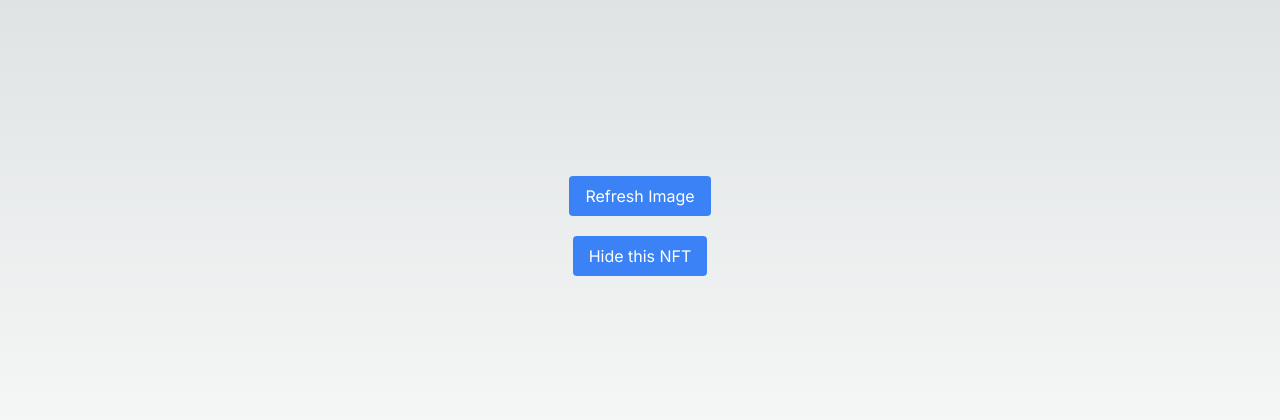
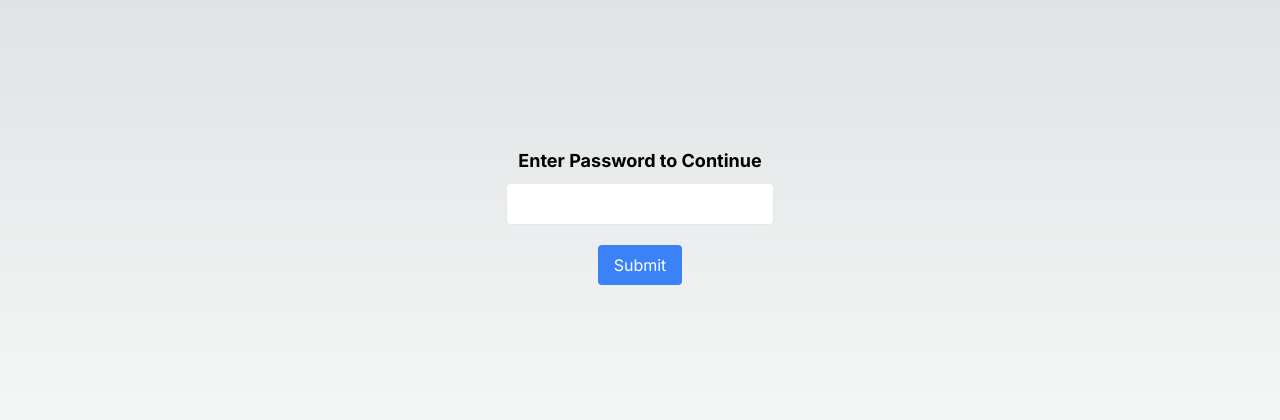
Before and after one commit to tayyabmh/nft-homeframe, a Next.js app in the folder client/nft-homeframe/: page /admin in a window 1280 px wide. Shown: the part 184-604 px from the top of the page. Built offline with nearby package versions, Linux system fonts and the light colour scheme; no server answers; the database is empty.

Commit message:
hard pass

```diff
--- a/client/nft-homeframe/src/app/admin/page.tsx
+++ b/client/nft-homeframe/src/app/admin/page.tsx
@@ -2,8 +2,9 @@
 
 import { useEffect, useState } from 'react';
 import { fetchRandomNFT, setNFTShow } from '@/utils/fetchRandomNFT';
+import Image from 'next/image';
+import crypto from 'crypto';
 
-import Image from 'next/image';
 type NFT = {
   id: number;
   imageUrl: string | null;
@@ -12,9 +13,17 @@ type NFT = {
   owner: string | null;
 };
 
+// Hard-coded SHA-256 hash of the password
+const hardcodedHash = '5d47ec79f3b591160d8d1831da812551cbcccd0c2bc771129902c1bdbce19568';
+
+const hashPassword = (password: string) => {
+  return crypto.createHash('sha256').update(password).digest('hex');
+};
 
 const Home = () => {
   const [nft, setNft] = useState<NFT | null>(null);
+  const [isAuthenticated, setIsAuthenticated] = useState(false);
+  const [passwordInput, setPasswordInput] = useState('');
 
   const loadRandomNFT = async () => {
     try {
@@ -34,34 +43,79 @@ const Home = () => {
     } catch (error) {
       console.error('Failed to hide image:', error);
     }
+  };
+
+  const handlePasswordSubmit = () => {
+    const inputHash = hashPassword(passwordInput);
+
+    if (inputHash === hardcodedHash) {
+      setIsAuthenticated(true);
+    } else {
+      alert('Incorrect password');
     }
+  };
 
   useEffect(() => {
+    if (isAuthenticated) {
       loadRandomNFT();
-  }, []);
+    }
+  }, [isAuthenticated]);
 
   return (
     <div className="flex flex-col items-center justify-center h-screen">
+      {!isAuthenticated ? (
+        <div className="flex flex-col items-center">
+          <h1 className="text-lg font-bold">Enter Password to Continue</h1>
+          <input
+            type="password"
+            value={passwordInput}
+            onChange={(e) => setPasswordInput(e.target.value)}
+            className="mt-2 px-4 py-2 border rounded"
+          />
+          <button
+            onClick={handlePasswordSubmit}
+            className="mt-5 px-4 py-2 bg-blue-500 text-white rounded"
+          >
+            Submit
+          </button>
+        </div>
+      ) : (
+        <>
           {nft && (
             <div className="relative w-full h-full flex justify-center items-center">
               <Image
-          src={nft.imageUrl ?? ''} alt={nft.name ?? ''}
+                src={nft.imageUrl ?? ''}
+                alt={nft.name ?? ''}
                 width={750}
                 height={750}
-          className="max-w-full max-h-screen object-contain" />
+                className="max-w-full max-h-screen object-contain"
+              />
               <div className="absolute bottom-0 left-0 w-full bg-black bg-opacity-75 text-white p-4">
                 <h1 className="text-lg font-bold">{nft.name}</h1>
-            <p>{(nft.description && nft.description?.length > 250) ? `${nft.description?.slice(0, 250)}...` : nft.description}</p>
+                <p>
+                  {(nft.description && nft.description?.length > 250)
+                    ? `${nft.description?.slice(0, 250)}...`
+                    : nft.description}
+                </p>
                 <p>Owner: {nft.owner}</p>
               </div>
             </div>
           )}
-      <button onClick={loadRandomNFT} className="mt-5 px-4 py-2 bg-blue-500 text-white rounded">
+          <button
+            onClick={loadRandomNFT}
+            className="mt-5 px-4 py-2 bg-blue-500 text-white rounded"
+          >
             Refresh Image
           </button>
-      <button onClick={hideNFT} disabled={!nft} className="mt-5 px-4 py-2 bg-blue-500 text-white rounded">
+          <button
+            onClick={hideNFT}
+            disabled={!nft}
+            className="mt-5 px-4 py-2 bg-blue-500 text-white rounded"
+          >
             Hide this NFT
           </button>
+        </>
+      )}
     </div>
   );
 };
```
Lines whose indentation alone changed are shown as unchanged.
